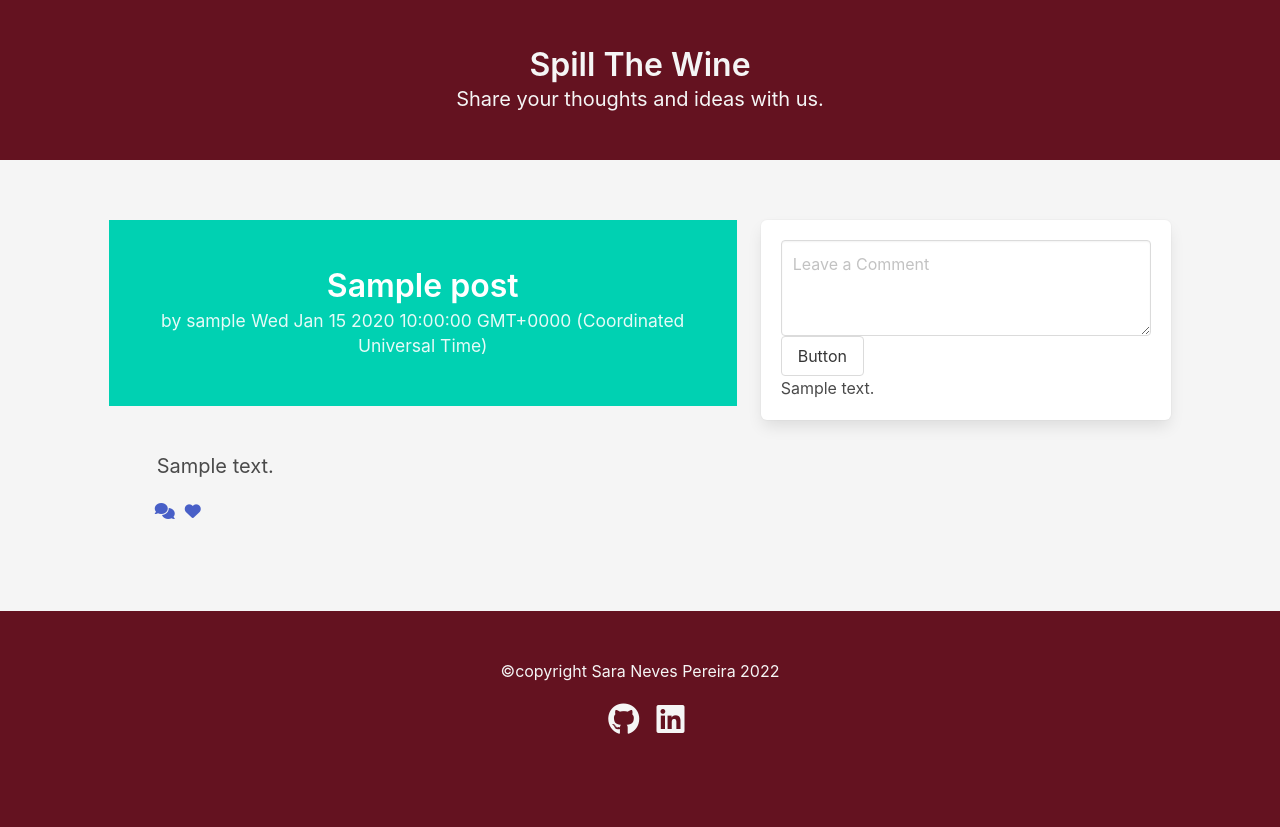
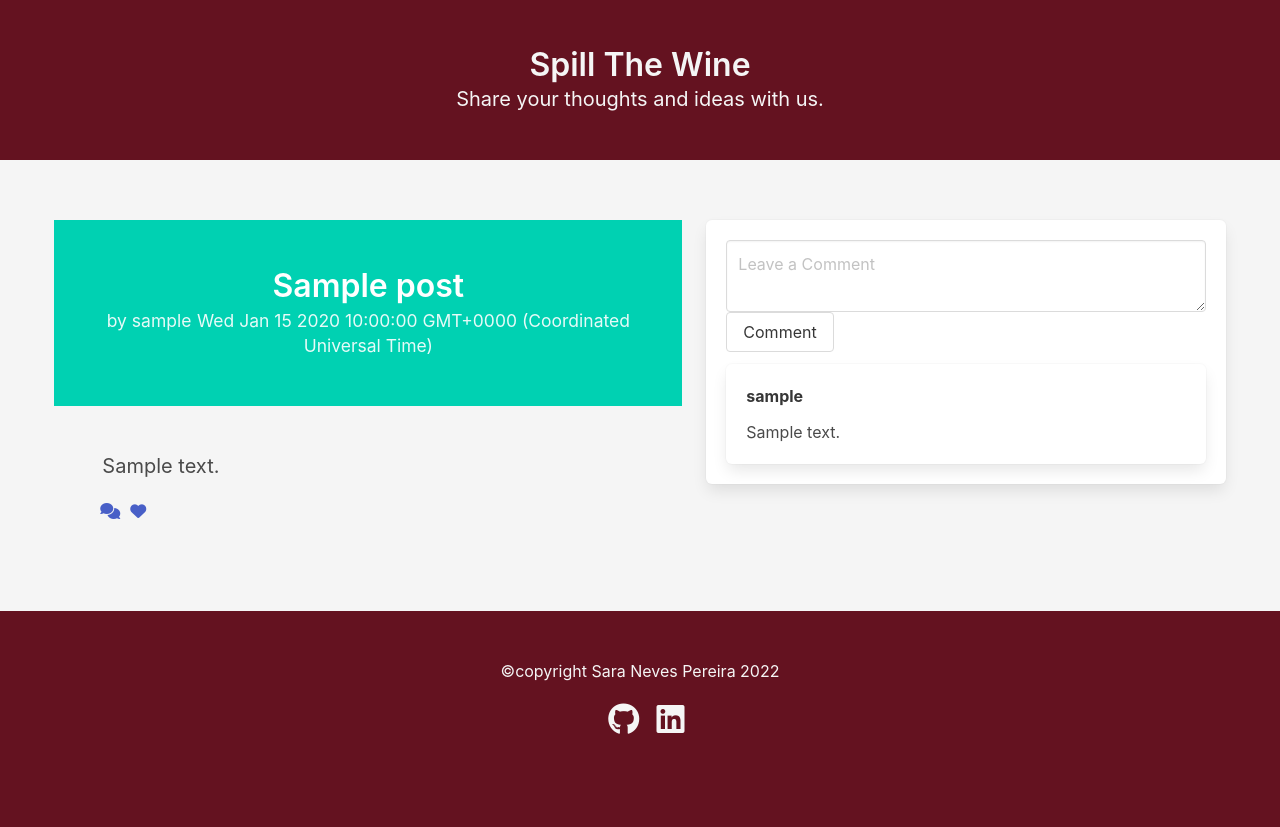
Before and after one commit to SaraNP-33/spillTheWine, a Node server app: page /post/1 in a window 1280 px wide. Shown: the part 153-980 px from the top of the page. Run offline with Node 20, Linux system fonts and the light colour scheme; tables that the repository leaves empty hold one stand-in row (values such as "Sample post"); some libraries are stand-ins or nearby versions.

Commit message:
included users in the comment get, added the username in the comment ui

```diff
--- a/public/css/style.css
+++ b/public/css/style.css
@@ -1,7 +1,6 @@
 body{
     background-color: whitesmoke;
 }
-
 
 /***navbat***/
 .navbar{
--- a/routes/homeRoutes.js
+++ b/routes/homeRoutes.js
@@ -25,7 +25,8 @@ router.get('/post/:id', async (req,res)=>{
             req.params.id ,
             {
 
-            include:[User, Comments]
+            include:[{model:User, attributes:{exclude:"password"}},
+                {model:Comments, include:[{model:User, attributes:{exclude:"password"}}]} ]
         })
         if(onePost){
             const post =(await onePost).get({plain:true})
--- a/views/onePost.handlebars
+++ b/views/onePost.handlebars
@@ -33,23 +33,31 @@
 </section>
 
 </div>
-<div class="column is-4">
+
+{{!-- where the comments start --}}
+<div class="column is-5">
 <div class="box">
   <article class="media">
     <div class="media-content">
-     <textarea class="textarea"  id="commentBody" placeholder="Leave a Comment" rows="3"></textarea>
-    <button id="opinionBtn" class="button">Button</button>
-
-        {{#if post.comments}}
+      <div class="content is-flex-direction-column">
+     <textarea class="textarea"  id="commentBody" placeholder="Leave a Comment" rows="2"></textarea>
+    <button id="opinionBtn" class="button">Comment</button>
+    </div>
+      {{#if post.comments}}
      {{#each post.comments}}
+     <div id="opinionBox"class="box">
+       <div class="content">
+          <p><strong>{{user.username}}</strong></p>
+       </div>
       <div class="content">
           <p>
           {{body}}
        </p>
       </div>
+      </div>
       {{/each}}
       {{/if}}
-    </div>
+      </div>
   </article>
 </div>
 </div>
```
Also changed, not shown: routes/api/comment-routes.js (+7 -2 lines).
